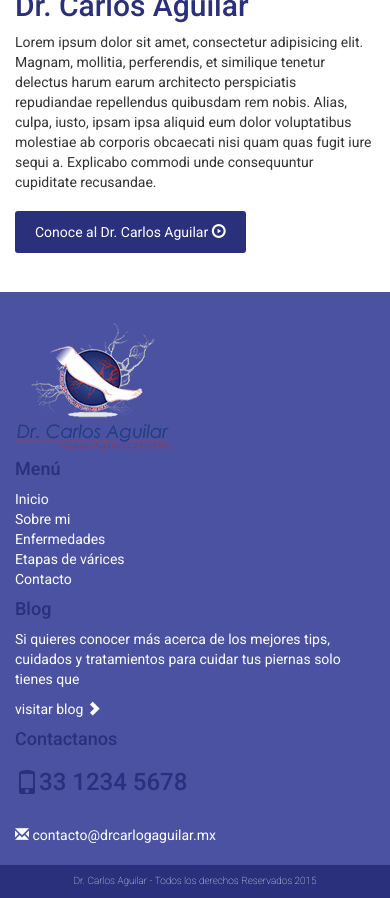
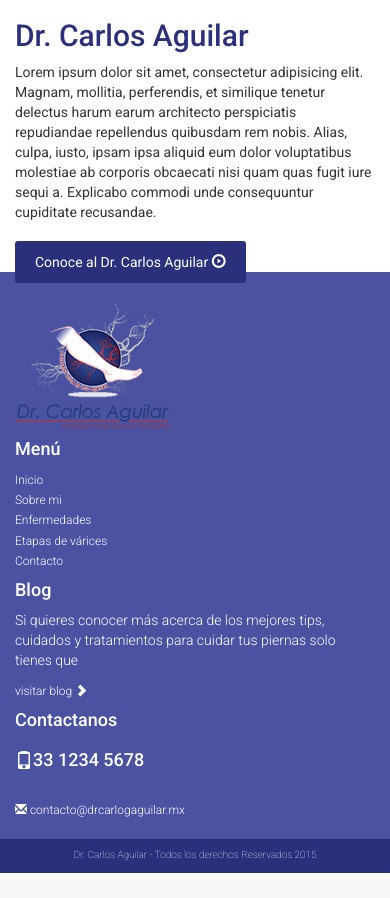
Before and after one commit to reicker/Dr-Carlos-Aguilar, a PHP site: page / in a window 390 px wide. Shown: the part 2617-3515 px from the top of the page. After the commit the page ends 3490 px from the top, so only its background shows below. Run offline with PHP 8.4, Linux system fonts and the light colour scheme; some libraries are stand-ins or nearby versions.

```diff
--- a/css/main.css
+++ b/css/main.css
@@ -80,7 +80,7 @@ footer {
   background: #4b52a2;
   padding: 20px 0;
   color: white;
-  margin-top: 50px;
+  font-weight: 300;
 }
 footer #logoFooter {
   margin-top: 10px;
@@ -90,6 +90,10 @@ footer a {
 }
 footer a:hover {
   color: #2a307c !important;
+}
+footer h3,
+footer h4 {
+  color: white !important;
 }
 #copyrights {
   color: white;
@@ -116,6 +120,7 @@ footer a:hover {
 }
 #datosT {
   background: #2a307c;
+  margin-top: 30px;
   color: white !important;
 }
 #datosT h3 {
@@ -149,3 +154,28 @@ footer a:hover {
   background-image: url(../img/bg-enfermedades.jpg);
   width: 100%;
 }
+/* Large Devices, Wide Screens */
+/* Medium Devices, Desktops */
+@media only screen and (max-width: 992px) {
+  #menu li {
+    font-size: 14px;
+    margin-left: 5px;
+  }
+  #menu li a {
+    font-weight: 500;
+    color: #2a307c !important;
+  }
+  #menu li a:hover {
+    color: #2a307c !important;
+    border-bottom: 2px solid #2a307c;
+  }
+  footer h3 {
+    font-size: 18px !important;
+  }
+  footer a {
+    font-size: 12px;
+  }
+}
+/* Small Devices, Tablets */
+/* Extra Small Devices, Phones */
+/* Custom, iPhone Retina */
--- a/css/main.less
+++ b/css/main.less
@@ -86,7 +86,7 @@ footer {
 	background: @azul2;
 	padding: 20px 0;
 	color: white;
-	margin-top: 50px;
+	font-weight: 300;
 	#logoFooter{
 		margin-top: 10px;
 	}
@@ -95,6 +95,9 @@ footer {
 		&:hover {
 			color: @azul1 !important;
 		}
+	}
+	h3, h4 {
+		color: white !important;
 	}
 }
 #copyrights {
@@ -125,6 +128,7 @@ footer {
 
 #datosT {
 	background: @azul1;
+	margin-top: 30px;
 	color: white !important;
 	h3{
 		color: white !important;
@@ -160,3 +164,56 @@ footer {
 	background-image: url(../img/bg-enfermedades.jpg);
 	width: 100%;
 }
+
+
+
+
+
+
+
+/* Large Devices, Wide Screens */
+@media only screen and (max-width : 1200px) {
+
+}
+
+/* Medium Devices, Desktops */
+@media only screen and (max-width : 992px) {
+	#menu {
+		li {
+			font-size: 14px;
+			margin-left: 5px;
+			a {
+				font-weight: 500;
+				color: @azul1 !important;
+				&:hover {
+					color: @azul1 !important;
+					border-bottom: 2px solid @azul1;
+
+				}
+			}
+		}
+	}
+	footer{
+		h3{
+			font-size: 18px !important;
+		}
+		a {
+			font-size: 12px;
+		}
+	}
+}
+
+/* Small Devices, Tablets */
+@media only screen and (max-width : 768px) {
+
+}
+
+/* Extra Small Devices, Phones */
+@media only screen and (max-width : 480px) {
+
+}
+
+/* Custom, iPhone Retina */
+@media only screen and (max-width : 320px) {
+
+}
--- a/index.html
+++ b/index.html
@@ -24,8 +24,8 @@
 	    <div class="container">
 
 	    	<div class="row">
-	    		<div class="col-md-3"><a href="index.html" target="_self"><img src="img/logo.png" alt="" class="img-responsive"></a></div>
-	    		<div class="col-md-9">
+	    		<div class="col-md-3 col-sm-3 "><a href="index.html" target="_self"><img src="img/logo.png" alt="" class="img-responsive"></a></div>
+	    		<div class="col-md-9 col-sm-9">
 		    		<ul id="navTop" class="list-inline text-right">
 		    			<li><strong>Emergencias:</strong> (33) 1234 5678</li>
 		    			<li><a href="#"><img src="img/twitter.png" alt=""></a></li>
@@ -58,28 +58,28 @@
     		</div>
     	</div>
     	<div id="infoIndex"  class="row text-center">
-    		<div class="col-md-3">
+    		<div class="col-md-3 col-sm-6">
     			<img src="http://placekitten.com/g/150" alt="" class="img-circle">
     			<h3>Lorem Ipsum</h3>
     			<p>Lorem ipsum dolor sit amet, consectetur adipisicing elit. Nulla, quia excepturi harum aperiam ipsum nam!</p>
     			<br>
     			<a href="" class="botonInfo">m&aacute;s informaci&oacute;n <span class="glyphicon glyphicon-chevron-right" aria-hidden="true"></span></a>
     		</div>
-    		<div class="col-md-3">
+    		<div class="col-md-3 col-sm-6">
     			<img src="http://placekitten.com/g/150" alt="" class="img-circle">
     			<h3>Lorem Ipsum</h3>
     			<p>Consequatur, inventore, quas possimus nemo minima quam nulla voluptatem ab deleniti ipsa! Molestiae, accusantium</p>
     			<br>
     			<a href="" class="botonInfo">m&aacute;s informaci&oacute;n <span class="glyphicon glyphicon-chevron-right" aria-hidden="true"></span></a>
     		</div>
-    		<div class="col-md-3">
+    		<div class="col-md-3 col-sm-6">
     			<img src="http://placekitten.com/g/150" alt="" class="img-circle">
     			<h3>Lorem Ipsum</h3>
     			<p>Itaque eaque sequi provident rerum reprehenderit asperiores temporibus quaerat aperiam. Enim, quibusdam nostrum</p>
     			<br>
     			<a href="" class="botonInfo">m&aacute;s informaci&oacute;n <span class="glyphicon glyphicon-chevron-right" aria-hidden="true"></span></a>
     		</div>
-    		<div class="col-md-3">
+    		<div class="col-md-3 col-sm-6">
     			<img src="http://placekitten.com/g/150" alt="" class="img-circle">
     			<h3>Lorem Ipsum</h3>
     			<p>Minima, numquam nesciunt magni consequatur totam sit ullam aliquam aut magnam. Ad iure quidem reiciendis.</p>
@@ -102,8 +102,8 @@
     <div id="datos">
     	<div class="container">
     		<div class="row">
-   				<div class="col-md-5"><img src="img/datos01.png" alt="" class="img-responsive"></div>
-   				<div class="col-md-7">
+   				<div class="col-md-5 col-sm-5"><img src="img/datos01.png" alt="" class="img-responsive"></div>
+   				<div class="col-md-7 col-sm-7">
    					<p class="datosText">Las mujeres son más propensas a padecer problemas cardiovasculares</p>
    				</div>
     		</div>
@@ -112,8 +112,8 @@
 
     <div id="drInfo" class="container">
     	<div class="row">
-    		<div class="col-md-5"><img src="http://placekitten.com/g/350/400" alt="" class="img-responsive"></div>
-    		<div class="col-md-7">
+    		<div class="col-md-5 col-sm-5"><img src="http://placekitten.com/g/350/400" alt="" class="img-responsive"></div>
+    		<div class="col-md-7 col-sm-7">
     			<h2>Dr. Carlos Aguilar</h2>
     			<p>Lorem ipsum dolor sit amet, consectetur adipisicing elit. Magnam, mollitia, perferendis, et similique tenetur delectus harum earum architecto perspiciatis repudiandae repellendus quibusdam rem nobis. Alias, culpa, iusto, ipsam ipsa aliquid eum dolor voluptatibus molestiae ab corporis obcaecati nisi quam quas fugit iure sequi a. Explicabo commodi unde consequuntur cupiditate recusandae.</p>
     			<br>
@@ -126,8 +126,8 @@
     <footer>
     	<div class="container">
     		<div class="row">
-    			<div id="logoFooter" class="col-md-3"><img src="img/logoFooter.png" alt="" class="img-responsive"></div>
-    			<div class="col-md-2">
+    			<div id="logoFooter" class="col-md-3 col-sm-3"><img src="img/logoFooter.png" alt="" class="img-responsive"></div>
+    			<div class="col-md-2 col-sm-2">
     				<h4>Menú</h4>
     				<ul class="list-unstyled">
     					<li><a href="index.html" target="_self">Inicio</a></li>
@@ -137,12 +137,12 @@
     					<li><a href="contacto.html" target="_self">Contacto</a></li>
     				</ul>
     			</div>
-    			<div class="col-md-4">
+    			<div class="col-md-4 col-sm-4">
     				<h4>Blog</h4>
     				<p>Si quieres conocer más acerca de los mejores tips, cuidados y tratamientos para cuidar tus piernas solo tienes que</p>
     				<a href="/blog/" class="botonInfoWh">visitar blog <span class="glyphicon glyphicon-chevron-right" aria-hidden="true"></span></a>
     			</div>
-    			<div class="col-md-3">
+    			<div class="col-md-3 col-sm-3">
     				<h4>Contactanos</h4>
     				<h3><span class="glyphicon glyphicon-phone fLeft" aria-hidden="true"></span> 33 1234 5678</h3> <br>
     				<a href="mailto:contacto@drcarlogaguilar.mx"><span class="glyphicon glyphicon-envelope" aria-hidden="true"></span> contacto@drcarlogaguilar.mx</a>
```
